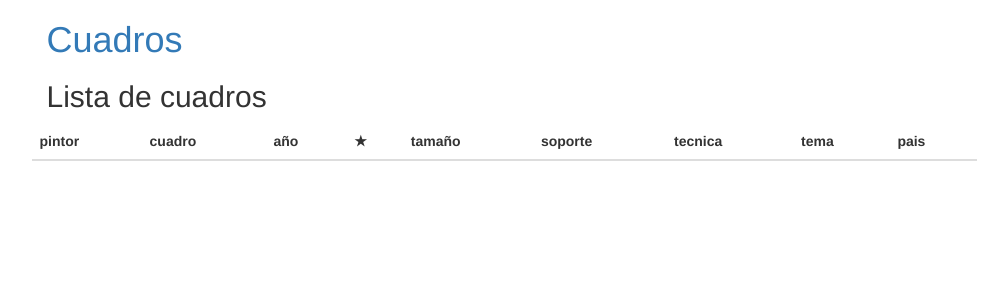
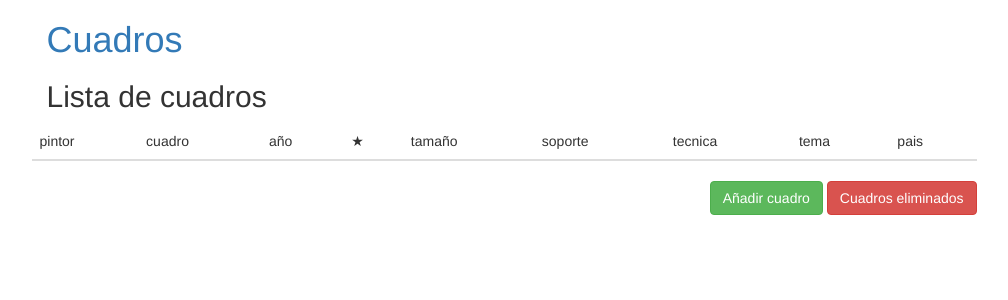
Before and after one commit to Restyu/cuadros, a PHP site: page /cuadros/picture-list in a window 1280 px wide. Shown: the top 300 px of the page, without its empty margins (136-1144 px from the left). Run offline with PHP 8.4, Linux system fonts and the light colour scheme; data that the repository does not hold is empty; a stand-in replaces the project's code that opens the database connection.

Commit message:
se crean botones de nuevo cuadro y cuadros eliminados

```diff
--- a/css/style.css
+++ b/css/style.css
@@ -112,3 +112,13 @@ footer {
 	text-align: right;
 	margin-top: 11px;
 }
+
+/* CSS DE LA PAGINA PICTURE-LIST */
+
+.buttonlistpicture{
+	text-align: right;
+}
+
+.newpicture , .deletespicture{
+	display: inline-block;
+}
--- a/picture-add/index.php
+++ b/picture-add/index.php
@@ -83,7 +83,7 @@ if ( isset($_GET['addpicture'])) {
 
 // se extrae la informacion de la base de datos
 try{
-	$sql = 'SELECT * FROM pintores';
+	$sql = 'SELECT * FROM pintores where picturecreate IS NOT NULL';
 	$ps = $pdo->prepare($sql);
 	$ps->execute();
 
--- a/picture-list/viewpicture.html.php
+++ b/picture-list/viewpicture.html.php
@@ -3,14 +3,13 @@
 <head>
 	<meta charset="UTF-8">
 	<title></title>
-	<link rel="stylesheet" type=".././text/css" href="css/style.css">
+	<link rel="stylesheet" type="text/css" href=".././css/style.css">
 	<link rel="stylesheet" href="https://cdnjs.cloudflare.com/ajax/libs/twitter-bootstrap/3.3.5/css/bootstrap.css">
 </head>
 <body>
 	<div class="container">
 		<div class="row">
 			<div class="col-lg-offset-1 col-lg-10">
-				<div>
 					<div class="col-lg-offset-0 col-lg-10">
 						<h1><a href="<?=$base_url?>/index.php">Cuadros</a></h1>
 						<h2>Lista de cuadros</h2>
@@ -51,7 +50,14 @@
 
 								</tbody>
 						</table>
-				</div>
+					<div class="buttonlistpicture">
+						<div class="newpicture">
+							<a class="btn btn-success" href="<?=$base_url?>/picture-add" role="button">Añadir cuadro</a>
+						</div>
+						<dic class="deletespicture">
+							<a class="btn btn-danger" href="<?=$base_url?>/picture-delete" role="button">Cuadros eliminados</a>
+						</dic>
+					</div>
 			</div>
 		</div>
 	</div>
```
Also changed, not shown: picture-add/addpicture.html.php (+4 -7 lines).
